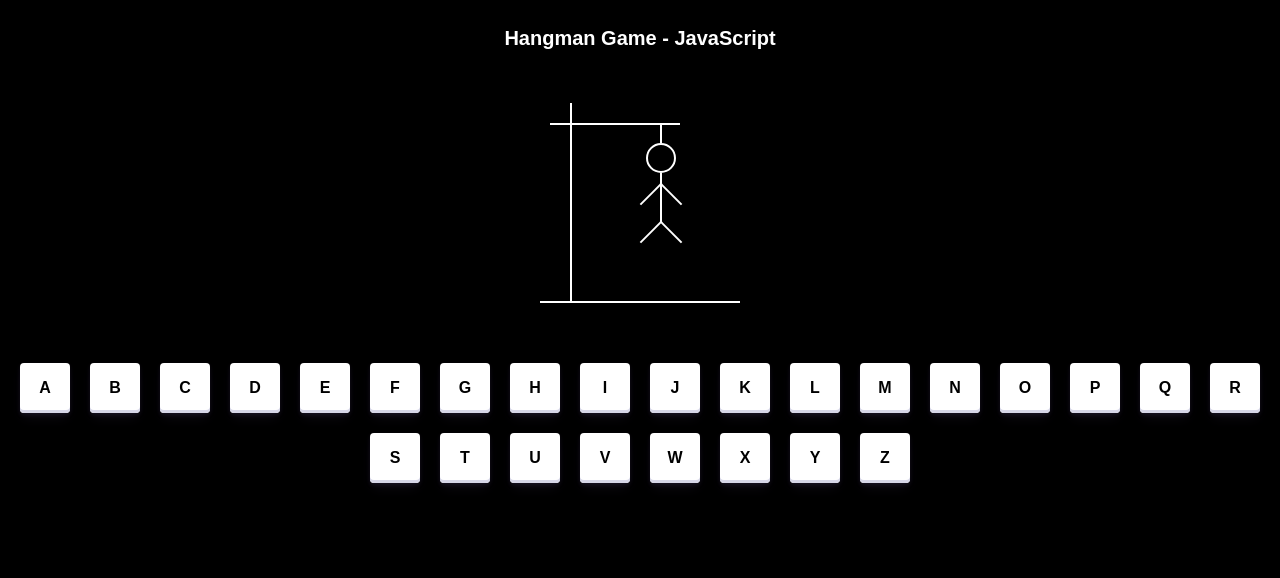
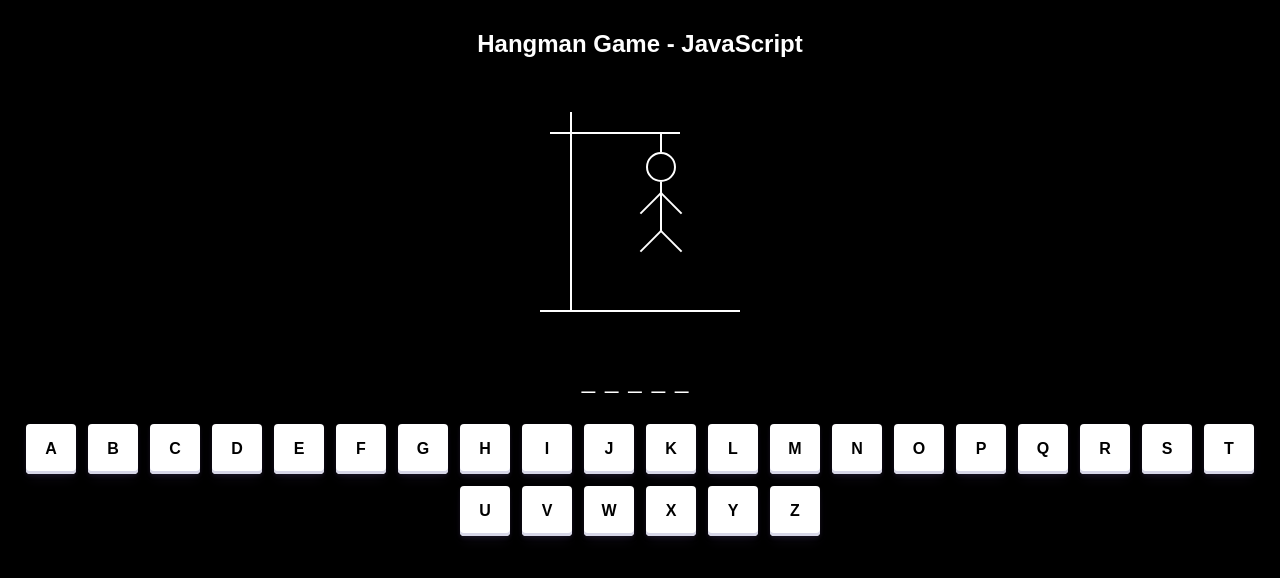
Before and after one commit to mpsinghk/js-hangman-game, a plain HTML site: page index.html in a window 1280 px wide. Drawn offline with Linux system fonts and the light colour scheme.

Commit message:
Update 2022-11-15

```diff
--- a/hangman.js
+++ b/hangman.js
@@ -1,16 +1,43 @@
-const alphabet = 'abcdefghijklmnopqrstuvwxyz'.toUpperCase().split('');
+const maxGuesses = 10;
+let currentGuesses;
+
+function printGuess(word) {
+    const randomWordEl = document.querySelector('.random-word');
+
+    for (let i = 0; i < word.length; i++) {
+        randomWordEl.textContent += '_';
+        // randomWordEl.textContent += word[i].toUpperCase();
+    }
+}
+
+function keyClickHandler(guessedLetter) {
+    const guessedKeyEl = document.querySelector(`.key-${guessedLetter}`);
+
+    guessedKeyEl.setAttribute('disabled', '');
+    console.log(guessedLetter);
+}
 
 function generateRandomWord() {
-    const randomWordEl = document.getElementById('radom-word');
+    const words = "The light blinded him. It was dark and he thought he was the only one in the area. The light shining in his eyes proved him wrong. It came from about hundred feet away and was shining so directly into his eyes he could not make out anything about the person holding the light. There was only one thing to do in this situation. He reached into his pocket and pulled out the flashlight of his own that was much stronger than the one currently blinding him. He turned it on and pointed it forward.".replaceAll('.', '').split(' ');
+    const uniqueWords = [...new Set(words)];
+    const randomWord = uniqueWords[Math.floor(Math.random() * uniqueWords.length)];
+
+    printGuess(randomWord);
+    console.log(randomWord);
 }
 
 function generateKeypad() {
-    const keypadEl = document.getElementById('keypad');
+    const alphabet = 'abcdefghijklmnopqrstuvwxyz'.split('');
+    const keypadEl = document.querySelector('.keypad');
+
     alphabet.forEach(letter => {
-        const key = document.createElement('button');
-        key.classList.add('key', `key-${letter.toLowerCase()}`);
-        key.textContent = letter;
-        keypadEl.appendChild(key);
+        const keyEl = document.createElement('button');
+        keyEl.classList.add('key', `key-${letter}`);
+        keyEl.textContent = letter.toUpperCase();
+        keypadEl.appendChild(keyEl);
+
+        // keyEl.setAttribute('onclick', `keyClickHandler('${letter}')`);
+        keyEl.addEventListener('click', () => keyClickHandler(`${letter}`));
     });
 }
 
--- a/index.html
+++ b/index.html
@@ -10,7 +10,7 @@
     </head>
     <body>
         <h1>Hangman Game - JavaScript</h1>
-        <div id="stage" class="stage">
+        <div class="stage">
             <div class="base"></div>
             <div class="post"></div>
             <div class="bar"></div>
@@ -22,8 +22,8 @@
             <div class="left-leg"></div>
             <div class="right-leg"></div>
         </div>
-        <div id="radom-word"></div>
-        <div id="keypad" class="keypad"></div>
-        <div id="controls"></div>
+        <div class="random-word"></div>
+        <div class="keypad"></div>
+        <div class="controls"></div>
     </body>
 </html>
--- a/style.css
+++ b/style.css
@@ -9,11 +9,22 @@ html {
 }
 
 body {
+  font-size: 1.6rem;
   padding: 1rem;
   margin: 0;
   text-align: center;
   color: #fff;
   background-color: #000;
+}
+
+h1 {
+  font-size: 2.4rem;
+}
+
+.random-word {
+  font-size: 2.4rem;
+  letter-spacing: 1rem;
+  margin: 2rem auto;
 }
 
 /* Keypad */
@@ -29,8 +40,8 @@ body {
   line-height: 1;
   width: 5rem;
   height: 5rem;
-  padding: 1rem;
-  margin: 1rem;
+  padding: 0.6rem;
+  margin: 0.6rem;
   color: #000;
   background-color: #fff;
   border: none;
@@ -44,6 +55,11 @@ body {
 
 .keypad .key:hover {
   transform: translateY(-2px);
+}
+
+.keypad .key:disabled {
+  color: rgba(0, 0, 0, 0.35);
+  pointer-events: none;
 }
 
 /* Hangman */
```
